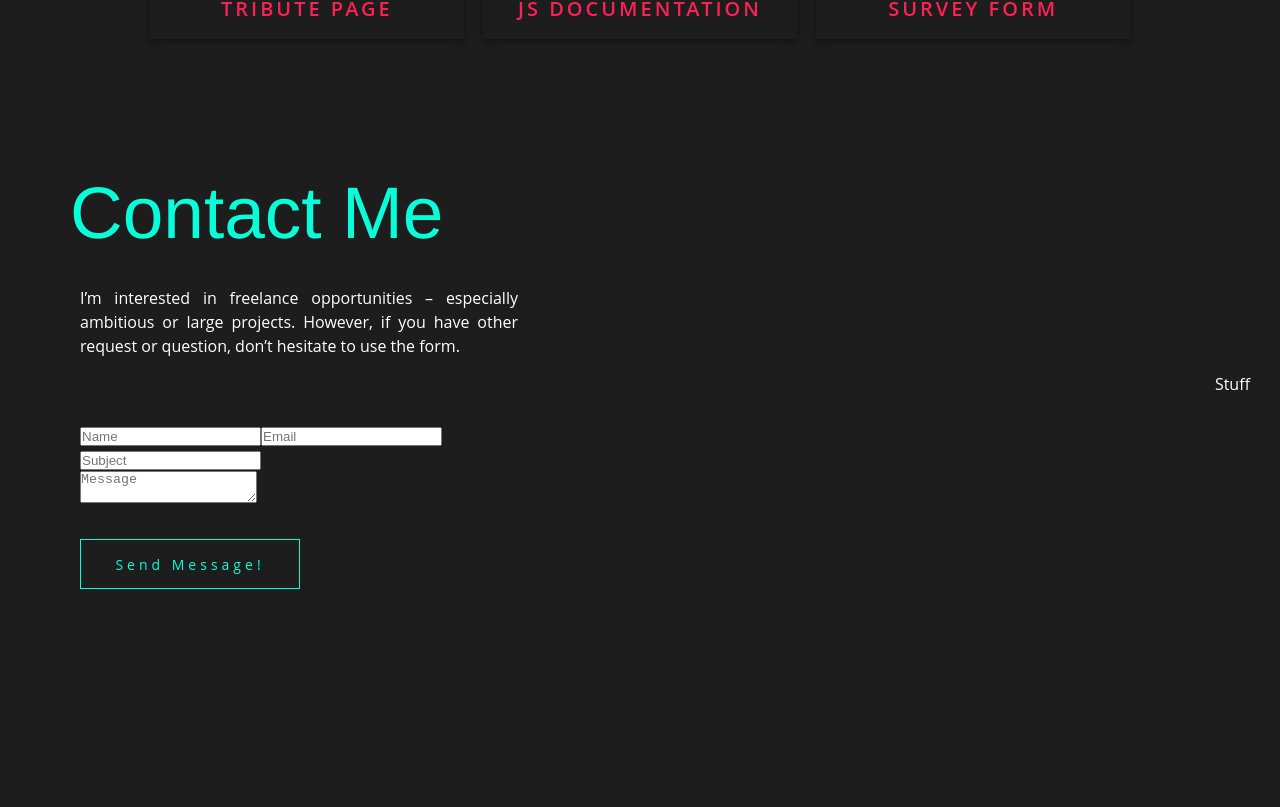
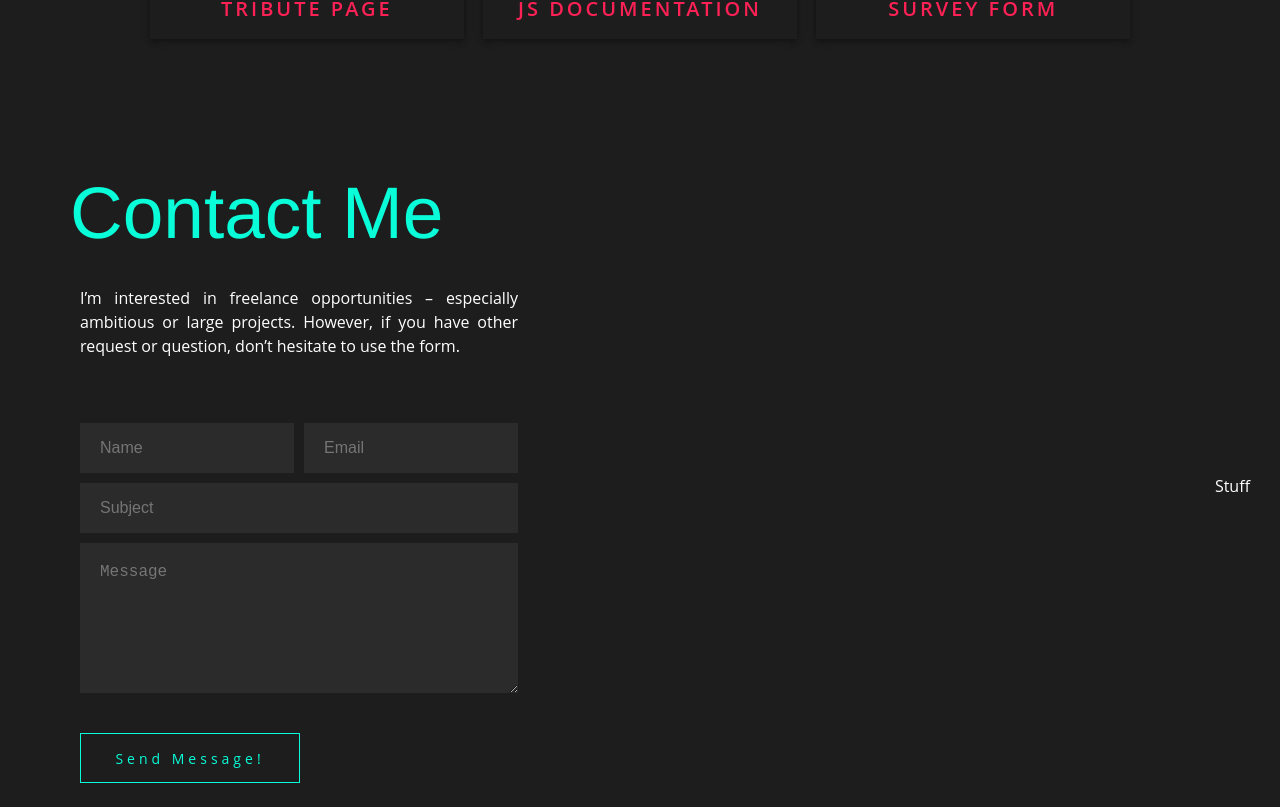
Before and after one commit to sambit-sunny/dev-portfolio, a React (Create React App) app: page / in a window 1280 px wide. Shown: the part 2515-3322 px from the top of the page. Before the commit the page ends 3194 px from the top, so only its background shows below. Built offline with nearby package versions, Linux system fonts and the light colour scheme.

Commit message:
Style input boxes

```diff
--- a/src/pages/Contact/Contact.css
+++ b/src/pages/Contact/Contact.css
@@ -66,6 +66,71 @@ h2 {
     position: relative;
 }
 
+.contact-form-container input[type="text"],
+.contact-form-container input[type="email"] {
+    position: relative;
+    width: 100%;
+    border: 0;
+    background: #2b2b2b;
+    height: 50px;
+    font-size: 16px;
+    color: #8d8d8d;
+    padding: 0 20px;
+    -webkit-box-sizing: border-box;
+    box-sizing: border-box;
+    outline: none;
+}
+
+.contact-form-container textarea {
+    width: 100%;
+    border: 0;
+    background: #2b2b2b;
+    height: 50px;
+    font-size: 16px;
+    color: #8d8d8d;
+    padding: 20px;
+    -webkit-box-sizing: border-box;
+    box-sizing: border-box;
+    min-height: 150px;
+    outline: none;
+}
+
+.contact-form-container .row {
+    display: flex;
+    gap: 10px;
+    margin-bottom: 10px;
+}
+
+.contact-form-container .row div {
+    width: 100%;
+    display: flex;
+}
+
+.contact-form-container .row div .focus {
+    width: calc(50% - 5px);
+}
+
+.focus {
+    position: absolute;
+    width: 100%;
+    z-index: -1;
+    height: 52px;
+    cursor: pointer;
+    padding-bottom: 2px;
+    background: linear-gradient(to right, #08fdd8 50%, transparent 50%);
+    background-size: 200% 100%;
+    background-position: right bottom;
+    transition: all 0.3s ease-out;
+}
+
+.contact-form-container textarea ~ .focus {
+    min-height: 152px;
+}
+
+.input-field:focus ~ .focus {
+    background-position: left bottom;
+}
+
 @media screen and (max-width: 1100px) {
     .section-full .text-zone {
         padding-left: 2rem;
--- a/src/pages/Contact/Contact.js
+++ b/src/pages/Contact/Contact.js
@@ -31,18 +31,24 @@ export default function Contact() {
                 <div className="contact-form-container">
                     <form id="contact-form" autoComplete="off">
                         <div className="row">
+                            <div>
                                 <input
                                     className="input-field"
                                     placeholder="Name"
                                     type="text"
                                     name="name"
                                 />
+                                <span className="focus"></span>
+                            </div>
+                            <div>
                                 <input
                                     className="input-field"
                                     placeholder="Email"
                                     type="email"
                                     name="email"
                                 />
+                                <span className="focus"></span>
+                            </div>
                         </div>
                         <div className="row">
                             <input
@@ -51,6 +57,7 @@ export default function Contact() {
                                 type="text"
                                 name="subject"
                             />
+                            <span className="focus"></span>
                         </div>
                         <div className="row">
                             <textarea
@@ -58,6 +65,7 @@ export default function Contact() {
                                 placeholder="Message"
                                 name="msg"
                             ></textarea>
+                            <span className="focus"></span>
                         </div>
                         <div className="row">
                             <Button title="Send Message!" />
```
Lines whose indentation alone changed are shown as unchanged.
